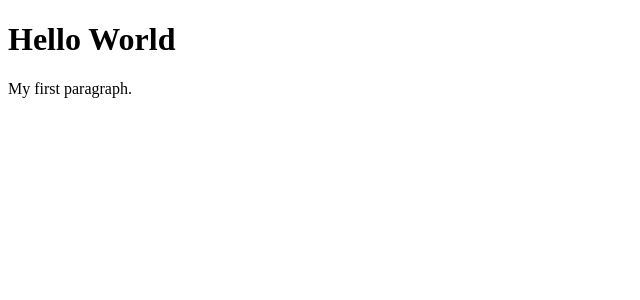
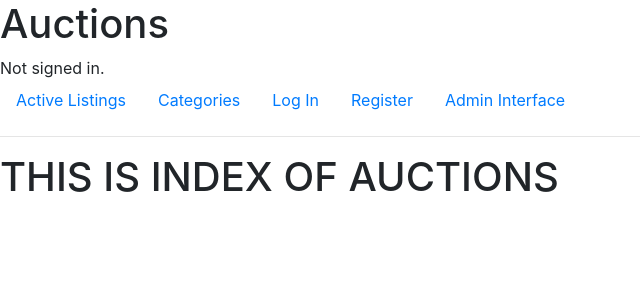
Before and after one commit to B0R1SSS/Auctions, a Django app: page / in a window 1280 px wide. Shown: the top 300 px of the page, without its empty margins (0-640 px from the left). Run offline with Django 3.2, Linux system fonts and the light colour scheme; some libraries are stand-ins or nearby versions.

Commit message:
feat[v02]: implemented views and templates for register,login and logout

```diff
--- a/auctions/templates/auctions/index.html
+++ b/auctions/templates/auctions/index.html
@@ -1,12 +1,5 @@
-<!DOCTYPE html>
-<html>
-<head>
-<title>Auctions</title>
-</head>
-<body>
+{% extends "auctions/layout.html" %}
 
-<h1>Hello World</h1>
-<p>My first paragraph.</p>
-
-</body>
-</html>
+{% block body %}
+<h1>THIS IS INDEX OF AUCTIONS</h1>
+{% endblock %}
--- /dev/null
+++ b/auctions/templates/auctions/layout.html
@@ -0,0 +1,52 @@
+{% load static %}
+
+<!DOCTYPE html>
+<html lang="en">
+    <head>
+        <title>{% block title %}Auctions{% endblock %}</title>
+        <link rel="stylesheet" href="https://stackpath.bootstrapcdn.com/bootstrap/4.4.1/css/bootstrap.min.css" integrity="sha384-Vkoo8x4CGsO3+Hhxv8T/Q5PaXtkKtu6ug5TOeNV6gBiFeWPGFN9MuhOf23Q9Ifjh" crossorigin="anonymous">
+        <link rel="stylesheet" href="{% static 'auctions/styles.css' %}">
+    </head>
+    <body>
+        <h1>Auctions</h1>
+        <div>
+            {% if user.is_authenticated %}
+                Signed in as <strong>{{ user.username }}</strong>.
+            {% else %}
+                Not signed in.
+            {% endif %}
+        </div>
+        <ul class="nav">
+            <li class="nav-item">
+                <a class="nav-link" href="{% url 'auctions:index' %}">Active Listings</a>
+            </li>
+            <li class="nav-item">
+                <a class="nav-link" href="{% url 'auctions:index' %}">Categories</a>
+            </li>
+            {% if user.is_authenticated %}
+                <li class="nav-item">
+                    <a class="nav-link" href="{% url 'auctions:index' %}">Watchlist ({{ user.watchlist_listings.all|length }})</a>
+                </li>
+                <li class="nav-item">
+                    <a class="nav-link" href="{% url 'auctions:index' %}">Create Listing</a>
+                </li>
+                <li class="nav-item">
+                    <a class="nav-link" href="{% url 'auctions:logout' %}">Log Out</a>
+                </li>
+            {% else %}
+                <li class="nav-item">
+                    <a class="nav-link" href="{% url 'auctions:login' %}">Log In</a>
+                </li>
+                <li class="nav-item">
+                    <a class="nav-link" href="{% url 'auctions:register' %}">Register</a>
+                </li>
+            {% endif %}
+            <li class="nav-item">
+                <a class="nav-link" href="{% url 'admin:index' %}">Admin Interface</a>
+            </li>
+        </ul>
+        <hr>
+        {% block body %}
+        {% endblock %}
+    </body>
+</html>
--- a/auctions/urls.py
+++ b/auctions/urls.py
@@ -5,6 +5,8 @@ from . import views
 app_name = "auctions"
 
 urlpatterns = [
-    path("", views.index, name="index"),
-    path("admin_interface", admin.site.urls, name="admin_interface")
+    path("", views.index_view, name="index"),
+    path("register", views.register_view, name="register"),
+    path("login", views.login_view, name="login"),
+    path("logout", views.logout_view, name="logout"),
 ]
--- a/auctions/views.py
+++ b/auctions/views.py
@@ -4,7 +4,63 @@ from django.http import HttpResponse, HttpResponseRedirect
 from django.shortcuts import render
 from django.urls import reverse
 from django.contrib.auth.decorators import login_required
+from .models import RegisteredUser, Auction, Bid, Comment, Category
 
 
-def index(request):
-    return render(request, "auctions/index.html")
+def index_view(request):
+    auctions = Auction.objects.all()
+    return render(request, "auctions/index.html", {
+        "auctions": auctions
+    })
+
+
+def register_view(request):
+    if request.method == "POST":
+        username = request.POST["username"]
+        email = request.POST["email"]
+
+        # Ensure password matches confirmation
+        password = request.POST["password"]
+        confirmation = request.POST["confirmation"]
+        if password != confirmation:
+            return render(request, "auctions/register.html", {
+                "message": "Passwords must match."
+            })
+
+        # Attempt to create new user
+        try:
+            user = RegisteredUser.objects.create_user(username, email, password)
+            user.save()
+        except IntegrityError:
+            return render(request, "auctions/register.html", {
+                "message": "Username already taken."
+            })
+        login(request, user)
+        return HttpResponseRedirect(reverse("index"))
+    elif request.method == "GET":
+        return render(request, "auctions/register.html")
+
+
+def login_view(request):
+    if request.method == "POST":
+
+        # Attempt to sign user in
+        username = request.POST["username"]
+        password = request.POST["password"]
+        user = authenticate(request, username=username, password=password)
+
+        # Check if authentication successful
+        if user is not None:
+            login(request, user)
+            return HttpResponseRedirect(reverse("auctions:index"))
+        else:
+            return render(request, "auctions/login.html", {
+                "message": "Invalid username and/or password."
+            })
+    elif request.method == "GET":
+        return render(request, "auctions/login.html")
+
+@login_required
+def logout_view(request):
+    logout(request)
+    return HttpResponseRedirect(reverse("auctions:index"))
```
Also changed, not shown: auctions/templates/auctions/login.html (added, +24 -0 lines), auctions/templates/auctions/register.html (added, +30 -0 lines), auctions/static/auctions/styles.css (added), db.sqlite3.
